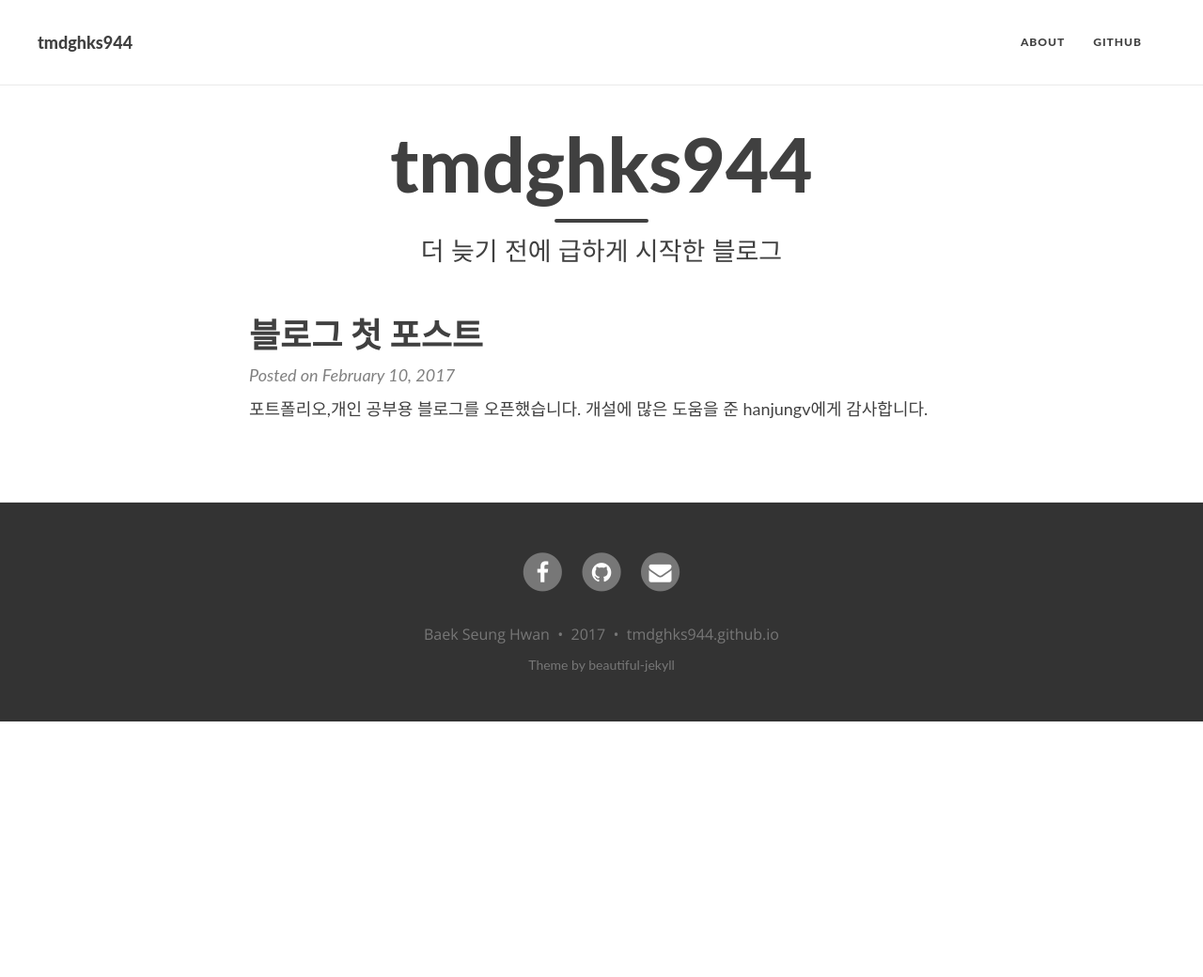
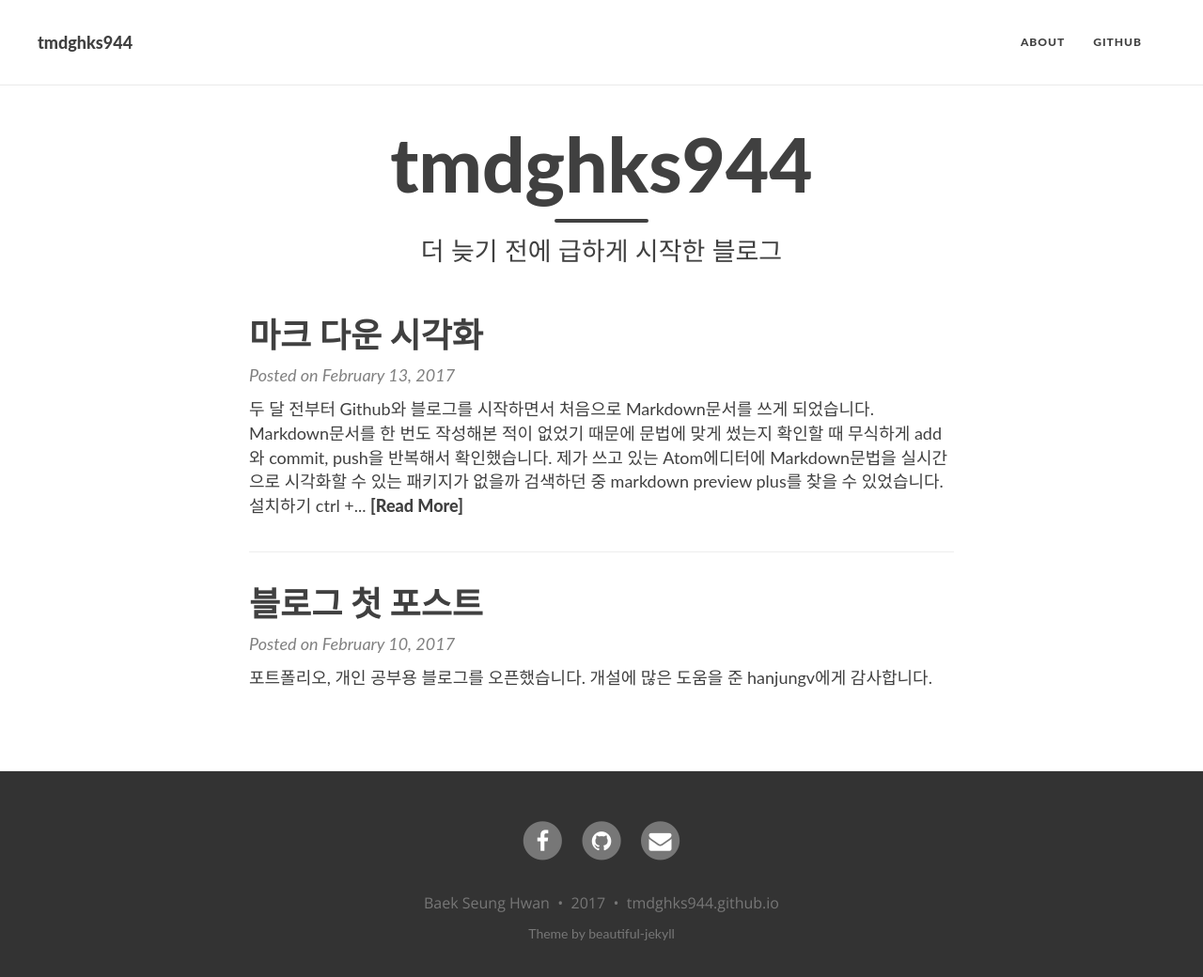
Before and after one commit to tmdghks944/tmdghks944.github.io, a Jekyll site: the page built from index.html, in a window 1280 px wide and 1054 px high. Shown: the top 1040 px of the window at 94% size. Built offline with Jekyll 4.4.1, drawn with Linux system fonts in a browser that asks for light colours; nearby versions of some CDN libraries; the list of posts is cut into pages by our own code.

Commit message:
post 2017.02.13

```diff
--- /dev/null
+++ b/_posts/2017-02-13-01.md
@@ -0,0 +1,16 @@
+---
+layout: post
+title: 마크 다운 시각화
+---
+
+두 달 전부터 Github와 블로그를 시작하면서 처음으로 Markdown문서를 쓰게 되었습니다. Markdown문서를 한 번도 작성해본 적이 없었기 때문에 문법에 맞게 썼는지 확인할 때 무식하게 add와 commit, push을 반복해서 확인했습니다. 제가 쓰고 있는 Atom에디터에 Markdown문법을 실시간으로 시각화할 수 있는 패키지가 없을까 검색하던 중 markdown preview plus를 찾을 수 있었습니다.
+## 설치하기
+- `ctrl + ,` 를 통해 Setting으로 진입.
+- install tab의 검색창에 markdown을 검색.
+- markdown-preview-plus를 설치.
+
+![install]({{ site.url }}/img/2017-02-13/1.png)
+
+설치 후 `ctrl + shift + m`으로 창을 열고 닫을 수 있는데, 저의 경우 html작성을 위해 설치한 emmet 패키지에도 `ctrl + shift + m`의 명령어가 존재해 둘의 충돌이 일어났습니다. 이를 해결하기 위해 먼저 `ctrl + shift + p`를 통해 단축키 창을 열고, markdown을 검색해 Markdown Preview:Toggle을 클릭하시면 아래와 같은 preview 창을 보실 수 있습니다.
+
+![showpreview]({{ site.url }}/img/2017-02-13/2.png)
```
Also changed, not shown: _posts/2017-02-10-first.md (+1 -1 lines), img/2017-02-13/1.png (added), img/2017-02-13/2.png (added).
